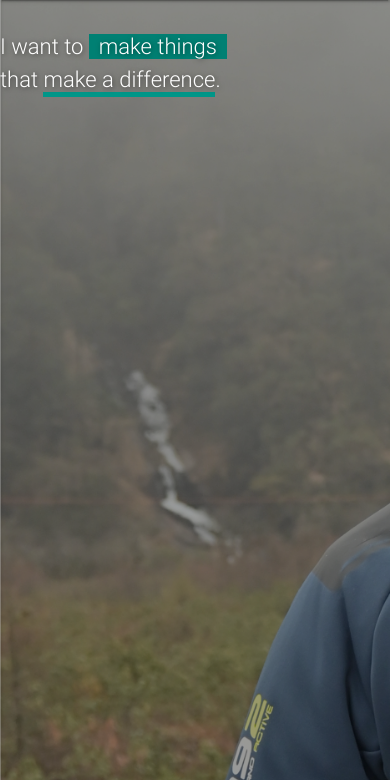
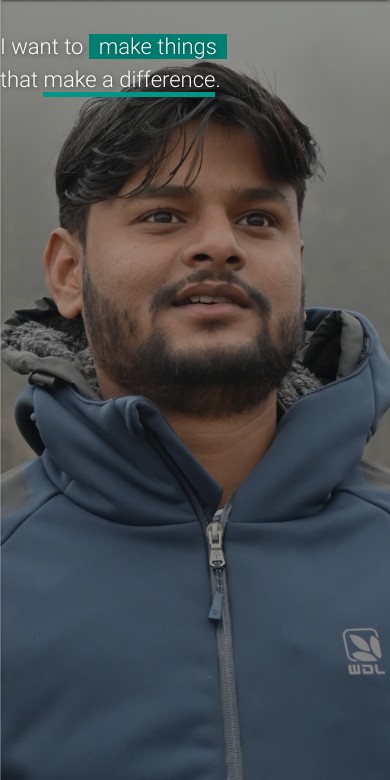
Before and after one commit to supriya2me/profile, a plain HTML site: page index.html in a window 390 px wide. Shown: the part 64-844 px from the top of the page. Drawn offline with nearby package versions, Linux system fonts and the light colour scheme.

Commit message:
Update style.css

```diff
--- a/assets/css/style.css
+++ b/assets/css/style.css
@@ -442,6 +442,6 @@ small {
     margin: 0 auto;
   }
   #intro.section {
-    background-position-x: 30%;
+    background-position-x: 69%;
   }
 }
```
